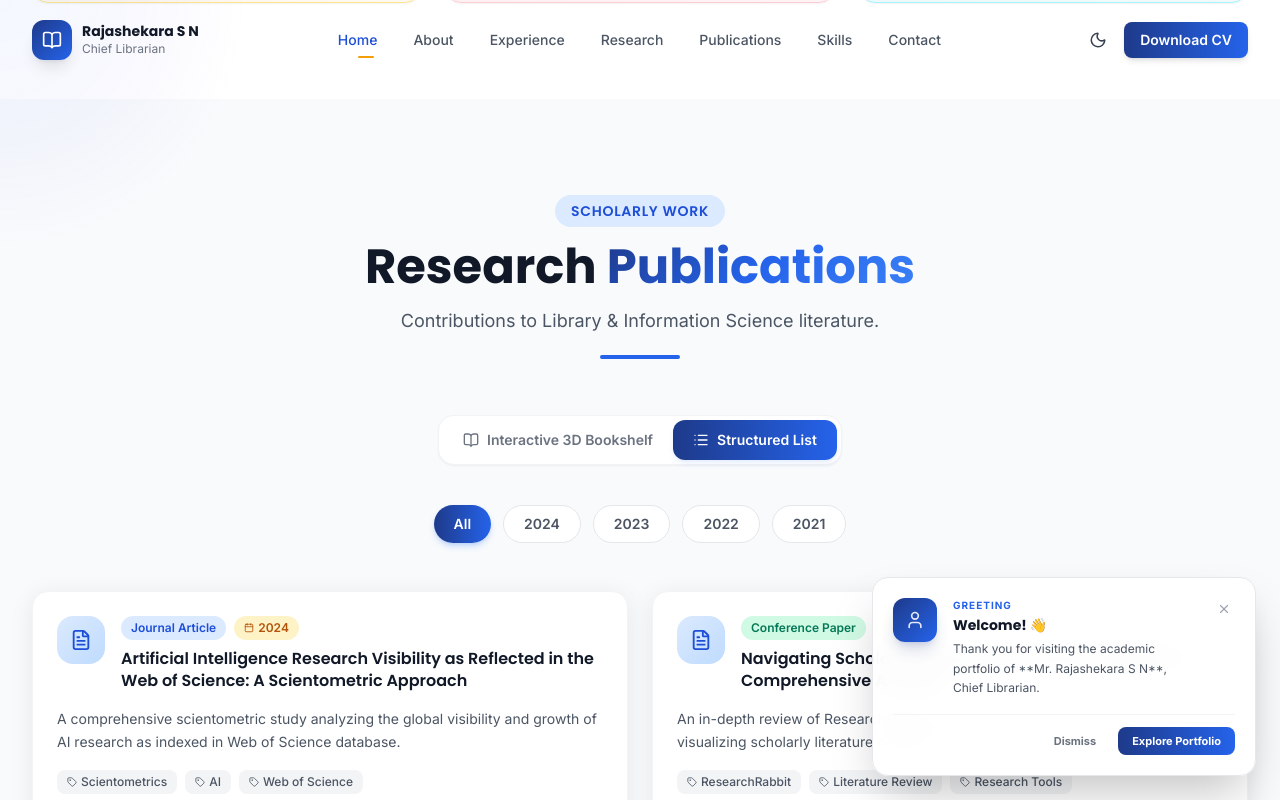
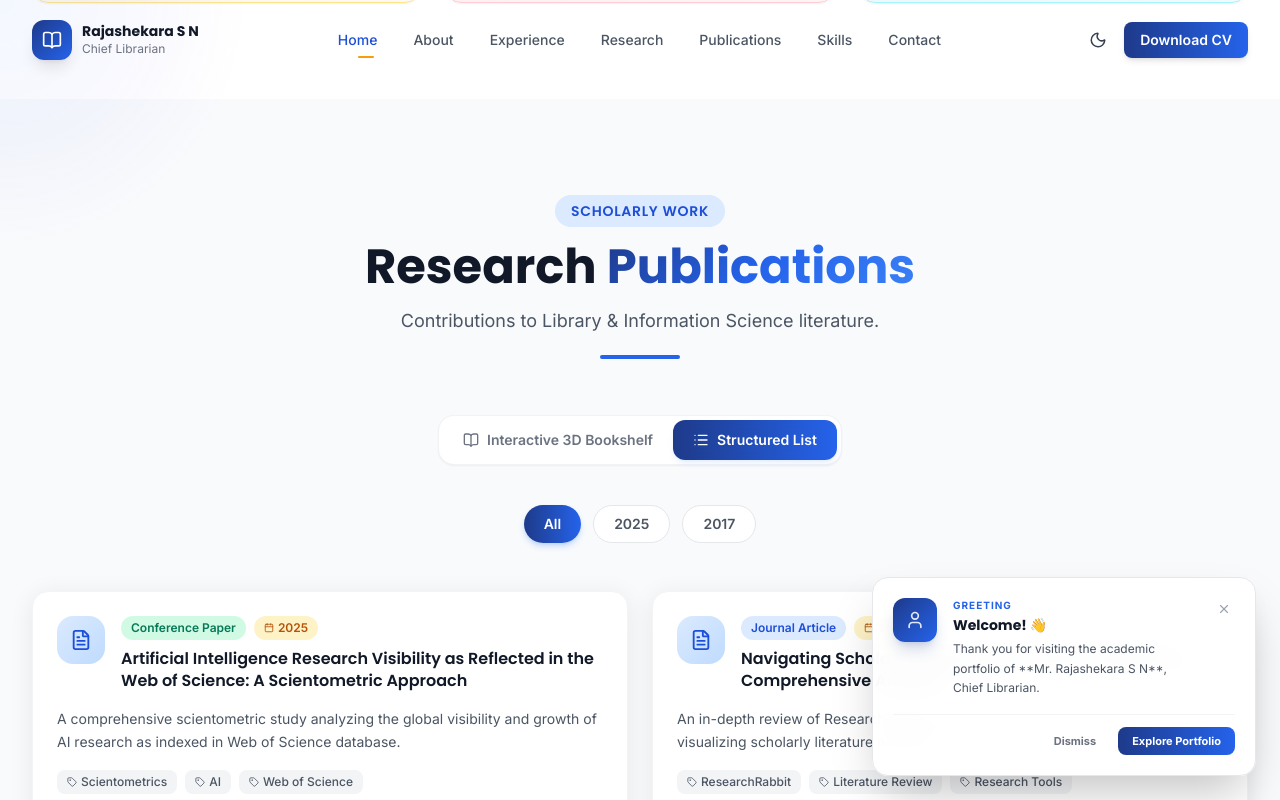
Before and after one commit to CHANDAN-KN-DEV/rajashekara-sn-, a Next.js app: page / in a window 1280 px wide. Both pictures are taken after a click on the button "Structured List". Shown: the part 4089-4889 px from the top of the page. Built offline with nearby package versions, Linux system fonts and the light colour scheme.

Commit message:
Update publication links, years, and conference presentation roles

```diff
--- a/src/components/sections/Publications.tsx
+++ b/src/components/sections/Publications.tsx
@@ -149,13 +149,16 @@ export function Publications() {
                       <div className="flex items-center justify-between pt-4 border-t border-gray-100 dark:border-gray-700/50">
                         {pub.doi ? (
                           <p className="text-xs text-gray-400 font-inter">DOI: {pub.doi}</p>
+                        ) : pub.isbn ? (
+                          <p className="text-xs text-gray-400 font-inter">ISBN: {pub.isbn}</p>
                         ) : (
                           <p className="text-xs text-gray-400 font-inter italic">
-                            {pub.type === "Book Chapter" ? "ISBN available on request" : "DOI available on request"}
+                            {pub.type === "Book Chapter" || pub.type === "Conference Paper" ? "ISBN available on request" : "DOI available on request"}
                           </p>
                         )}
+                        {pub.link && (
                           <a
-                          href="https://www.linkedin.com/in/rajashekarasn/recent-activity/images/"
+                            href={pub.link}
                             target="_blank"
                             rel="noopener noreferrer"
                             className="flex items-center gap-1.5 text-xs font-semibold font-inter text-primary-700 dark:text-primary-400 hover:text-primary-900 dark:hover:text-primary-200 transition-colors group/btn"
@@ -163,6 +166,7 @@ export function Publications() {
                             View Publication
                             <ExternalLink size={12} className="group-hover/btn:translate-x-0.5 group-hover/btn:-translate-y-0.5 transition-transform" />
                           </a>
+                        )}
                       </div>
                     </motion.article>
                   ))}
--- a/src/components/shared/Bookshelf.tsx
+++ b/src/components/shared/Bookshelf.tsx
@@ -13,6 +13,7 @@ interface Publication {
   isbn?: string;
   description: string;
   tags: string[];
+  link?: string;
 }
 
 interface BookshelfProps {
@@ -258,7 +259,7 @@ export function Bookshelf({ publications }: BookshelfProps) {
                         </p>
                       ) : (
                         <p className="text-xs text-gray-400 dark:text-gray-500 italic">
-                          {selectedBook.type === "Book Chapter" ? "ISBN available on request" : "DOI available on request"}
+                          {selectedBook.type === "Book Chapter" || selectedBook.type === "Conference Paper" ? "ISBN available on request" : "DOI available on request"}
                         </p>
                       )}
                     </div>
@@ -292,8 +293,9 @@ export function Bookshelf({ publications }: BookshelfProps) {
                     >
                       Close Details
                     </button>
+                    {selectedBook.link && (
                       <a
-                      href="https://www.linkedin.com/in/rajashekarasn/recent-activity/images/"
+                        href={selectedBook.link}
                         target="_blank"
                         rel="noopener noreferrer"
                         className="w-full sm:w-auto px-6 py-2.5 rounded-xl bg-gradient-to-r from-primary-900 to-secondary hover:from-primary-950 hover:to-blue-700 text-white text-sm font-semibold flex items-center justify-center gap-2 shadow-lg shadow-blue-500/20 transition-all hover:-translate-y-0.5"
@@ -302,6 +304,7 @@ export function Bookshelf({ publications }: BookshelfProps) {
                         Read Publication
                         <ExternalLink size={14} />
                       </a>
+                    )}
                   </div>
                 </div>
               </div>
--- a/src/data/portfolio.ts
+++ b/src/data/portfolio.ts
@@ -93,45 +93,48 @@ export const publications = [
   {
     id: 1,
     title: "Artificial Intelligence Research Visibility as Reflected in the Web of Science: A Scientometric Approach",
-    year: "2024",
-    type: "Journal Article",
+    year: "2025",
+    type: "Conference Paper",
     doi: "",
     description: "A comprehensive scientometric study analyzing the global visibility and growth of AI research as indexed in Web of Science database.",
     tags: ["Scientometrics", "AI", "Web of Science"],
+    link: "https://iclis25.slla.lk/wp-content/uploads/2025/07/ICLIS-2025-Book-of-Abstracts.pdf",
   },
   {
     id: 2,
     title: "Navigating Scholarly Literature with ResearchRabbit: A Comprehensive Analysis",
-    year: "2024",
-    type: "Conference Paper",
+    year: "2025",
+    type: "Journal Article",
     doi: "",
     description: "An in-depth review of ResearchRabbit as a modern tool for exploring and visualizing scholarly literature networks.",
     tags: ["ResearchRabbit", "Literature Review", "Research Tools"],
+    link: "https://www.dline.info/jstm/fulltext/v6n1/jstmv6n1_1.pdf",
   },
   {
     id: 3,
     title: "Smart Libraries in S R Patil Medical College, Hospital and Research Centre: Concept and Processes, and Library Automation and OPAC",
-    year: "2023",
-    type: "Book Chapter",
+    year: "2025",
+    type: "Conference Paper",
     isbn: "",
     description: "Explores the conceptualization and implementation of smart library systems with focus on automation and OPAC in medical institutions.",
     tags: ["Smart Libraries", "Library Automation", "OPAC"],
+    link: "https://khsla.org/conference_bengaluru_2025/Souvenir-KHSLA-BLR_2025/e-Souvenir_KHSLA-2025_RRMCH_BENGALURU.pdf",
   },
   {
     id: 4,
-    title: "Authorship Pattern and Collaborative Research in the Field of Information Literacy",
-    year: "2022",
-    type: "Journal Article",
-    doi: "",
+    title: "Authorship Pattern and Collaborative Research in the field of Information Literacy",
+    year: "2017",
+    type: "Conference Paper",
+    isbn: "978-81-92179-79-7",
     description: "Analyzes patterns of authorship and collaborative tendencies among researchers in the field of information literacy.",
     tags: ["Bibliometrics", "Information Literacy", "Collaboration"],
   },
   {
     id: 5,
     title: "Computation of Growth Pattern of Information Literacy Literature, 1981–2015 as Reflected in LISA",
-    year: "2021",
-    type: "Journal Article",
-    doi: "",
+    year: "2017",
+    type: "Conference Paper",
+    isbn: "978-81-92179-79-7",
     description: "A longitudinal bibliometric analysis of information literacy literature over three decades using the LISA database.",
     tags: ["Bibliometrics", "LISA", "Information Literacy"],
   },
@@ -152,8 +155,8 @@ export const awards = [
 export const conferences = [
   { id: 1, name: "ICLIS 2025", location: "Sri Lanka", year: "2025", type: "International", role: "Presenter" },
   { id: 2, name: "ICLIS 2024", location: "Bengaluru, India", year: "2024", type: "International", role: "Presenter" },
-  { id: 3, name: "International Conference on Future of Libraries", location: "Indian Statistical Institute", year: "2023", type: "International", role: "Participant" },
-  { id: 4, name: "KHSLA 2025 Conference", location: "Karnataka", year: "2025", type: "National", role: "Participant" },
+  { id: 3, name: "International Conference on Future of Libraries", location: "DRTC, Indian Statistical Institute", year: "2017", type: "International", role: "Presenter" },
+  { id: 4, name: "KHSLA 2025 Conference", location: "Karnataka", year: "2025", type: "National", role: "Presenter" },
   { id: 5, name: "International Conference on World Poetry Day", location: "Bengaluru, India", year: "2023", type: "International", role: "Participant" },
   { id: 6, name: "Faculty Development Programs", location: "Various Institutions", year: "2022–2025", type: "Professional", role: "Participant" },
   { id: 7, name: "Research Methodology Workshops", location: "Bengaluru, India", year: "2022–2025", type: "Workshop", role: "Resource Person" },
```
Lines whose indentation alone changed are shown as unchanged.
